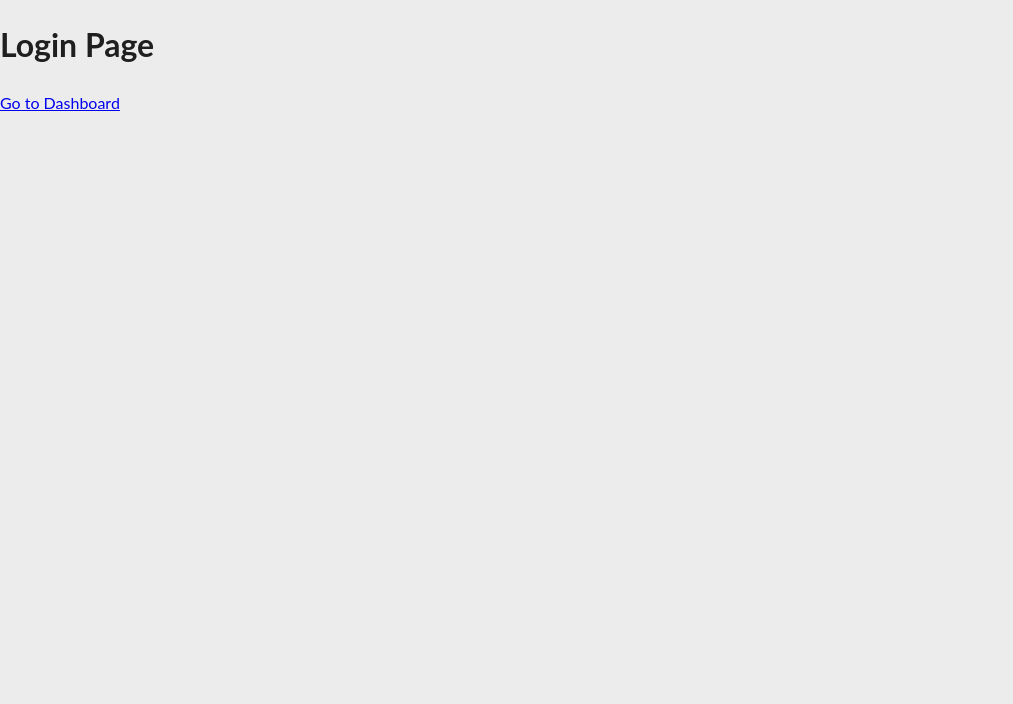
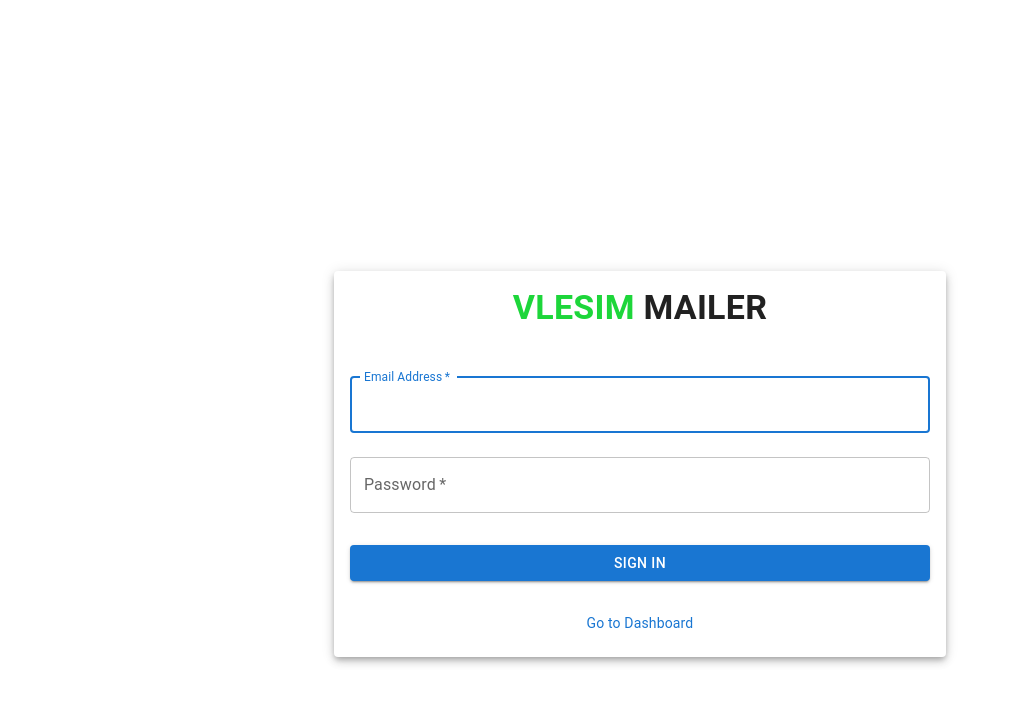
Before and after one commit to LabsIDENAR/vlesim-mailer-admin, a React (Vite) app: page / in a window 1280 px wide. Shown: the top 704 px of the page, without its empty margins (0-1013 px from the left). Built offline with nearby package versions, Linux system fonts and the light colour scheme.

Commit message:
login and supressionList page

```diff
--- a/src/App.tsx
+++ b/src/App.tsx
@@ -1,13 +1,15 @@
 import { BrowserRouter as Router, Routes, Route } from "react-router-dom";
 import { Login } from "./app/login/Login";
 import Dashboard from "./app/dashboard/App";
+import { SupressionList } from "./app/dashboard/supressionList/SupresionList";
 
 function App() {
   return (
     <Router>
       <Routes>
-        <Route path="/" element={<Login />} /> {/* Default login page */}
+        <Route path="/" element={<Login />} />
         <Route path="/dashboard" element={<Dashboard />} />{" "}
+        <Route path="/dashboard/supressionList" element={<SupressionList />} />
         {/* Dashboard route */}
       </Routes>
     </Router>
--- a/src/app/dashboard/App.tsx
+++ b/src/app/dashboard/App.tsx
@@ -1,26 +1,13 @@
-import React, { useState } from "react";
+import React from "react";
 // Import your Layout component
 import { Stack } from "@mui/material";
-import Layout from "./layout";
-import Sidebar from "./components/sidebar/SideBar";
+import {Layout} from "./layout";
 
 const App: React.FC = () => {
-  const [selectedContent, setSelectedContent] = useState<React.ReactNode>(null);
-
-  const handleItemClick = (content: React.ReactNode) => {
-    setSelectedContent(content); // Update the selected content to display
-  };
-
   return (
     <Layout>
-      <Sidebar onItemClick={handleItemClick} />{" "}
-      {/* Pass the handler to Sidebar */}
-      <main style={{ flexGrow: 1, padding: "16px" }}>
-        {/* Render the selected content */}
-        <Stack spacing={2}>
-          {selectedContent || <div>Select an item from the sidebar</div>}
-        </Stack>
-      </main>
+      <Stack>
+      </Stack>
     </Layout>
   );
 };
--- a/src/app/dashboard/components/sidebar/SideBar.tsx
+++ b/src/app/dashboard/components/sidebar/SideBar.tsx
@@ -1,4 +1,5 @@
 import React, { useState } from "react";
+import { useNavigate } from "react-router-dom";
 import {
   Drawer,
   List,
@@ -9,15 +10,10 @@ import {
   Collapse,
   styled,
 } from "@mui/material";
-import {
-  ExpandMore,
-  Email,
-  Assessment,
-  Settings,
-  Notifications,
-} from "@mui/icons-material";
+import { ExpandMore } from "@mui/icons-material";
 import KeyboardArrowRightIcon from "@mui/icons-material/KeyboardArrowRight";
-import { MenuItemProps } from "./interfaces";
+import { MenuItemData } from "./interfaces";
+import { menuItems } from "./data";
 
 const drawerWidth = "276px";
 
@@ -37,46 +33,16 @@ const NestedListItem = styled(ListItem)(({ theme }) => ({
   paddingLeft: theme.spacing(4),
 }));
 
-const menuItems: MenuItemProps[] = [
-  {
-    title: "Email Tools",
-    icon: <Email />,
-    subItems: [{ title: "Campaign", content: <div>Campaign Section</div> }],
-  },
-  {
-    title: "Reports",
-    icon: <Assessment />,
-    subItems: [
-      {
-        title: "Sending Overview",
-        content: <div>Sending Overview Section</div>,
-      },
-    ],
-  },
-  {
-    title: "Configuration",
-    icon: <Settings />,
-    subItems: [
-      { title: "Domain Manager", content: <div>Domain Manager Section</div> },
-    ],
-  },
-  {
-    title: "Notifications",
-    icon: <Notifications />,
-    subItems: [{ title: "Item X", content: <div>Item X Section</div> }],
-  },
-];
-
-const MenuItem: React.FC<MenuItemProps> = ({
-  title,
-  icon,
-  subItems,
-  onItemClick,
-}) => {
+const SidebarMenuItem: React.FC<MenuItemData> = ({ title, icon, subItems, path }) => {
   const [open, setOpen] = useState(false);
+  const navigate = useNavigate();
 
   const handleClick = () => {
-    setOpen(!open);
+    if (path) {
+      navigate(path);
+    } else {
+      setOpen(!open);
+    }
   };
 
   return (
@@ -93,7 +59,7 @@ const MenuItem: React.FC<MenuItemProps> = ({
           <List component="div" disablePadding>
             {subItems.map((item, index) => (
               <NestedListItem key={index} disablePadding>
-                <ListItemButton onClick={() => onItemClick?.(item.content)}>
+                <ListItemButton onClick={() => navigate(item.path)}>
                   <ListItemText primary={item.title} />
                 </ListItemButton>
               </NestedListItem>
@@ -105,14 +71,12 @@ const MenuItem: React.FC<MenuItemProps> = ({
   );
 };
 
-const Sidebar: React.FC<{
-  onItemClick: (content: React.ReactNode) => void;
-}> = ({ onItemClick }) => {
+const Sidebar: React.FC = () => {
   return (
     <StyledDrawer variant="permanent" anchor="left">
       <List>
         {menuItems.map((item, index) => (
-          <MenuItem key={index} {...item} onItemClick={onItemClick} />
+          <SidebarMenuItem key={index} {...item} />
         ))}
       </List>
     </StyledDrawer>
--- /dev/null
+++ b/src/app/dashboard/components/sidebar/data.tsx
@@ -0,0 +1,46 @@
+import {
+    Email,
+    Assessment,
+    Settings,
+    Notifications,
+  } from "@mui/icons-material";
+import { MenuItemData } from "./interfaces";
+
+export const menuItems: MenuItemData[] = [
+    {
+      title: "Email Tools",
+      icon: <Email />,
+      subItems: [{ title: "Campaign", path: "/email/campaign" }],
+    },
+    {
+      title: "Reports",
+      icon: <Assessment />,
+      subItems: [
+        { title: "Sending Overview", path: "/dashboard/reports/sending-overview" },
+        { title: "Delivered Messages", path: "/dashboard/reports/delivered-messages" },
+        { title: "Failed Messages", path: "/dashboard/reports/failed-messages" },
+        { title: "Complaints", path: "/dashboard/reports/complaints" },
+        { title: "Engagement Tracking", path: "/dashboard/reports/engagement-tracking" },
+        { title: "Current Usage", path: "/dashboard/reports/current-usage" },
+      ],
+    },
+    {
+      title: "Configuration",
+      icon: <Settings />,
+      subItems: [
+        { title: "Domain Manager", path: "/dashboard/config/domain-manager" },
+        { title: "Event Webhooks", path: "/dashboard/config/event-webhooks" },
+        { title: "Server Settings", path: "/dashboard/config/server-settings" },
+      ],
+    },
+    {
+      title: "Suppression List",
+      icon: <Settings />,
+      path: "/dashboard/supresionList",
+    },
+    {
+      title: "Notifications",
+      icon: <Notifications />,
+      subItems: [{ title: "Item X", path: "/dashboard/notifications/item-x" }],
+    },
+  ];
--- a/src/app/dashboard/layout.tsx
+++ b/src/app/dashboard/layout.tsx
@@ -1,24 +1,40 @@
-import React, { useState } from "react";
 import NavBar from "./components/navbar/NavBar";
 import Sidebar from "./components/sidebar/SideBar";
-import { Stack } from "@mui/material";
+import { Stack, SxProps } from "@mui/material";
 
-const Layout = ({ children }: Readonly<{ children: React.ReactNode }>) => {
-  const [activeContent, setActiveContent] = useState<React.ReactNode>(children);
+type Props = {
+  children: JSX.Element | JSX.Element[] | null;
+  sx?: SxProps;
+  fullHeight?: boolean;
+};
 
-  const handleItemClick = (content: React.ReactNode) => {
-    setActiveContent(content);
-  };
-
+export const Layout: React.FC<Props> = ({ children, fullHeight, sx }) => {
   return (
-    <Stack className="layout">
+    <Stack
+      sx={{
+        width: "100%",
+        height: fullHeight ? "100%" : "auto",
+        px: 2,
+        py: 7,
+        gap: 2,
+        borderRadius: "6px",
+        overflowY: "auto",
+        display: "flex",  // Set the layout to flex
+        ...sx,
+      }}
+      className={"pageLayout"}
+    >
       <NavBar />
-      <Stack className="main-content">
-        <Sidebar onItemClick={handleItemClick} />
-        <main>{activeContent}</main>
+      <Sidebar />
+      <Stack
+        sx={{
+          marginLeft: "276px", // Shifts content to the right, respecting sidebar width
+          width: "calc(100% - 276px)", // Uses the remaining space
+          alignItems: "center",
+        }}
+      >
+        {children}
       </Stack>
     </Stack>
   );
 };
-
-export default Layout;
--- /dev/null
+++ b/src/app/dashboard/supressionList/SupresionList.tsx
@@ -0,0 +1,77 @@
+import React from 'react';
+import {
+  Button,
+  Box,
+  CssBaseline,
+  InputAdornment,
+  Stack,
+  TextField,
+  Typography,
+} from "@mui/material";
+import { Layout } from "../layout";
+import SearchIcon from "@mui/icons-material/Search";
+
+export const SupressionList: React.FC = () => {
+  return (
+    <Layout>
+      <Box sx={{ maxWidth: '1200px', margin: '0 auto' }}>
+        <CssBaseline />
+        <Stack spacing={4}>
+          <Stack spacing={2}>
+            <Typography variant="h4">Suppression List</Typography>
+            <Typography variant="body1">
+              Delivering email to invalid addresses or recipients that complain
+              hurts your sender reputation, which reduces your ability to deliver
+              email to the inbox. Our suppression list system automatically blocks
+              email to any known invalid email address or any email address from
+              which you have received a complaint.
+            </Typography>
+          </Stack>
+
+          <Stack
+            direction="row"
+            justifyContent="space-between"
+            alignItems="center"
+            spacing={2}
+          >
+            <TextField
+              variant="outlined"
+              size="small"
+              placeholder="Search..."
+              InputProps={{
+                startAdornment: (
+                  <InputAdornment position="start">
+                    <SearchIcon />
+                  </InputAdornment>
+                ),
+              }}
+              sx={{ width: "300px" }}
+            />
+            <Button variant="contained" color="primary">
+              + Add entry
+            </Button>
+          </Stack>
+
+          <Box sx={{ backgroundColor: 'background.paper', p: 2, borderRadius: 1 }}>
+            {/* Content for email list goes here */}
+            <Typography>Email list content</Typography>
+          </Box>
+
+          <Stack
+            direction="row"
+            justifyContent="space-between"
+            alignItems="center"
+            spacing={2}
+          >
+            <Button sx={{backgroundColor: 'error.main', color: 'white'}}>
+              Delete Entries
+            </Button>
+            <Button variant="contained" color="primary">
+              Download CSV
+            </Button>
+          </Stack>
+        </Stack>
+      </Box>
+    </Layout>
+  );
+};
--- a/src/app/login/Login.tsx
+++ b/src/app/login/Login.tsx
@@ -1,11 +1,83 @@
 import { Link } from "react-router-dom";
+import { TextField, Button, Typography, Box, Container, CssBaseline, Card, CardContent } from '@mui/material';
+import { createTheme, ThemeProvider } from '@mui/material/styles';
+
+const theme = createTheme();
 
 export const Login = () => {
+  const handleSubmit = (event: { preventDefault: () => void; }) => {
+    event.preventDefault();
+    // Handle login logic here
+  };
+
   return (
-    <div>
-      <h1>Login Page</h1>
-      {/* Link to the Dashboard */}
-      <Link to="/dashboard">Go to Dashboard</Link>
-    </div>
+    <ThemeProvider theme={theme}>
+      <Container component="main">
+        <CssBaseline />
+        <Box
+          sx={{
+            marginTop: 8,
+            display: 'flex',
+            flexDirection: 'column',
+            alignItems: 'center',
+            justifyContent: 'center',
+            minHeight: '100vh',
+          }}
+        >
+          <Card elevation={5}>
+            <CardContent>
+              <Box
+                sx={{
+                  display: 'flex',
+                  flexDirection: 'column',
+                  alignItems: 'center',
+                }}
+              >
+                <Typography component="h1" variant="h4" sx={{ mb: 3, fontWeight: 'bold' }}>
+                  <span style={{ color: "#1DD63A" }}>VLESIM</span> MAILER
+                </Typography>
+                <Box component="form" onSubmit={handleSubmit} noValidate sx={{ mt: 1 }}>
+                  <TextField
+                    margin="normal"
+                    required
+                    fullWidth
+                    id="email"
+                    label="Email Address"
+                    name="email"
+                    autoComplete="email"
+                    autoFocus
+                  />
+                  <TextField
+                    margin="normal"
+                    required
+                    fullWidth
+                    name="password"
+                    label="Password"
+                    type="password"
+                    id="password"
+                    autoComplete="current-password"
+                  />
+                  <Button
+                    type="submit"
+                    fullWidth
+                    variant="contained"
+                    sx={{ mt: 3, mb: 2 }}
+                  >
+                    Sign In
+                  </Button>
+                  <Box sx={{ mt: 2, textAlign: 'center' }}>
+                    <Link to="/dashboard" style={{ textDecoration: 'none' }}>
+                      <Typography variant="body2" color="primary">
+                        Go to Dashboard
+                      </Typography>
+                    </Link>
+                  </Box>
+                </Box>
+              </Box>
+            </CardContent>
+          </Card>
+        </Box>
+      </Container>
+    </ThemeProvider>
   );
 };
```
Also changed, not shown: src/app/dashboard/components/sidebar/interfaces.ts (+9 -4 lines), src/app/dashboard/supressionList/interfaces.ts (added).
